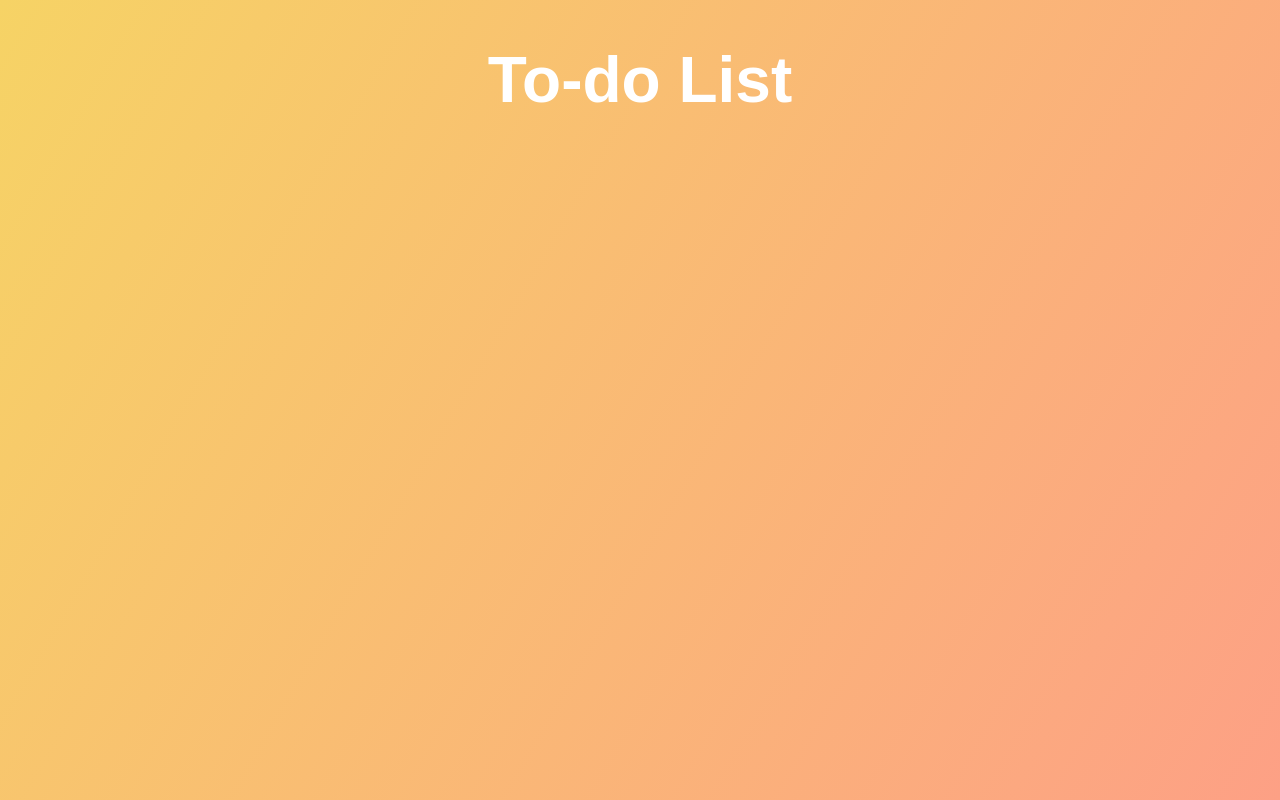
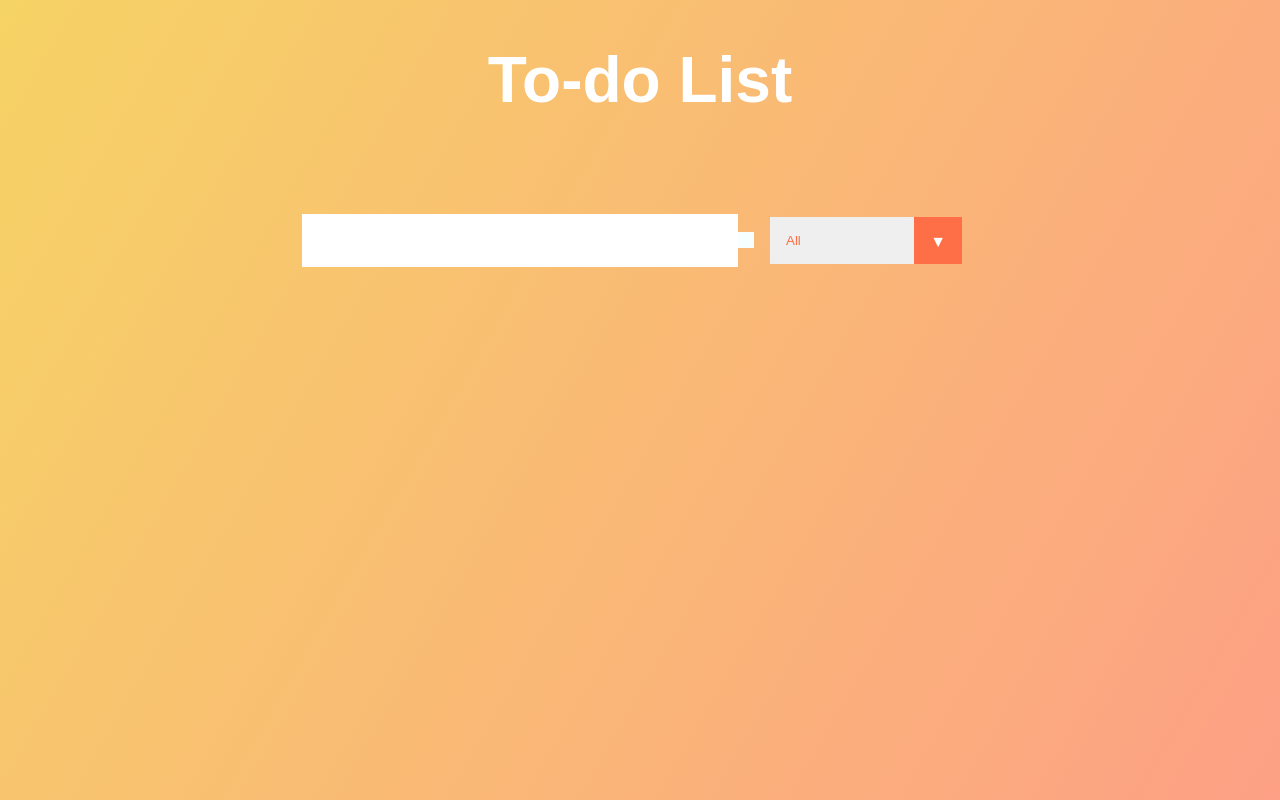
Before and after one commit to krabecb/todo-react, a React (Create React App) app: page / in a window 1280 px wide. Built offline with nearby package versions, Linux system fonts and the light colour scheme.

Commit message:
Added components folder with Form and ToDoList. Imported Form into App.js

```diff
--- a/src/App.js
+++ b/src/App.js
@@ -1,5 +1,7 @@
 import React from 'react';
 import './App.css';
+//Importing Components
+import Form from './components/Form'
 
 function App() {
   return (
@@ -7,7 +9,7 @@
       <header>
         <h1>To-do List</h1>
       </header>
-
+      <Form />
     </div>
   );
 }
--- /dev/null
+++ b/src/components/Form.js
@@ -0,0 +1,21 @@
+import React from 'react'
+
+function Form() {
+    return(
+        <form>
+            <input type="text" className="todo-input" />
+            <button className="todo-button" type="submit">
+                <i className="fas fa-plus-square"></i>
+            </button>
+            <div className="select">
+                <select name="todos" className="filter-todo">
+                <option value="all">All</option>
+                <option value="completed">Completed</option>
+                <option value="uncompleted">Uncompleted</option>
+                </select>
+            </div>
+        </form>
+    )
+}
+
+export default Form
```
Also changed, not shown: src/components/ToDoList.js (added).
